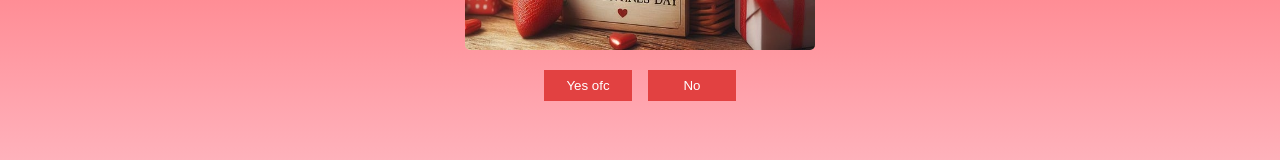
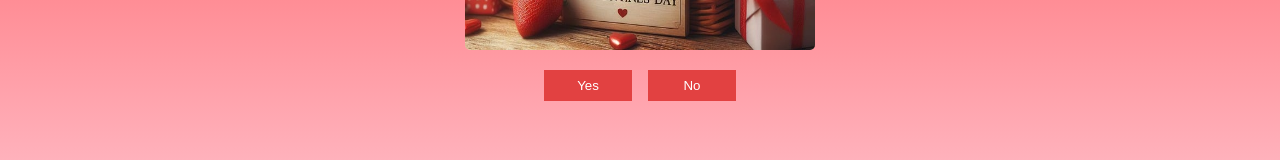
Before and after one commit to Albatraoz12/valentine, a React (Vite) app: page / in a window 1280 px wide. Shown: the part 624-784 px from the top of the page. Built offline with nearby package versions, Linux system fonts and the light colour scheme.

Commit message:
remove button if count is > 18rem

```diff
--- a/src/App.jsx
+++ b/src/App.jsx
@@ -13,7 +13,7 @@ function App() {
         <img src='/images/Cat_Dance.gif' alt='dancing cat gif' />
       ) : (
         <img
-          src={count > 0 ? '/images/cat_sad.jpg' : '/images/Cat_heart.jpg'}
+          src={count > 2 ? '/images/cat_sad.jpg' : '/images/Cat_heart.jpg'}
           alt='cute cat'
           className='cat-image'
         />
@@ -35,9 +35,11 @@ function App() {
                 setTitle('Yiipiie i luv you! ♥️♥️♥️♥️♥️');
               }}
             >
-              Yes ofc
+              Yes
             </button>
-
+            {count >= 18 ? (
+              <></>
+            ) : (
               <button
                 type='button'
                 className='btn'
@@ -49,6 +51,7 @@ function App() {
               >
                 No
               </button>
+            )}
           </>
         )}
       </div>
```
Lines whose indentation alone changed are shown as unchanged.
